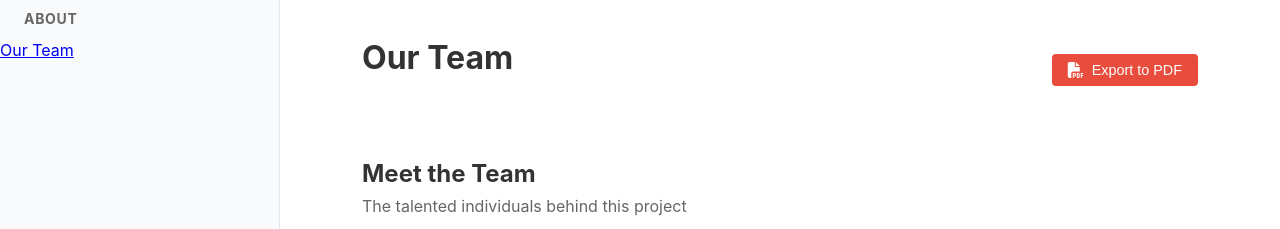
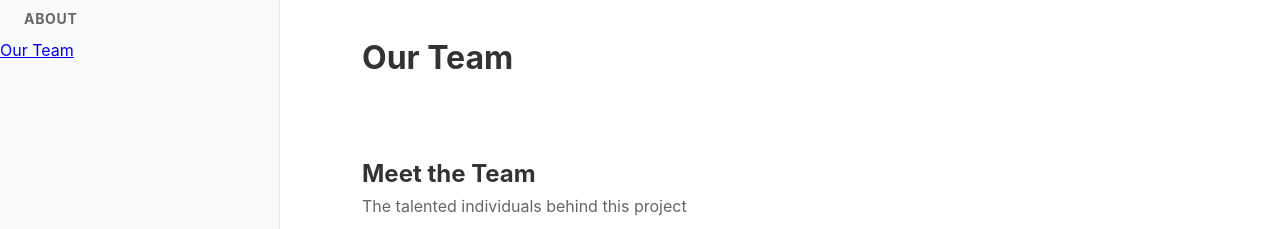
Before and after one commit to aymenftita/skylink_deploy_doc, a plain HTML site: page team.html in a window 1280 px wide. Shown: the top 229 px of the page. Drawn offline with Linux system fonts and the light colour scheme.

Commit message:
first commit

```diff
--- a/team.html
+++ b/team.html
@@ -29,9 +29,6 @@
                     <i class="fas fa-bars"></i>
                 </button>
                 <h1>Our Team</h1>
-                <button id="pdfExportBtn" class="pdf-export-btn">
-                    <i class="fas fa-file-pdf"></i> Export to PDF
-                </button>
             </div>
 
             <article class="team-content">
```
